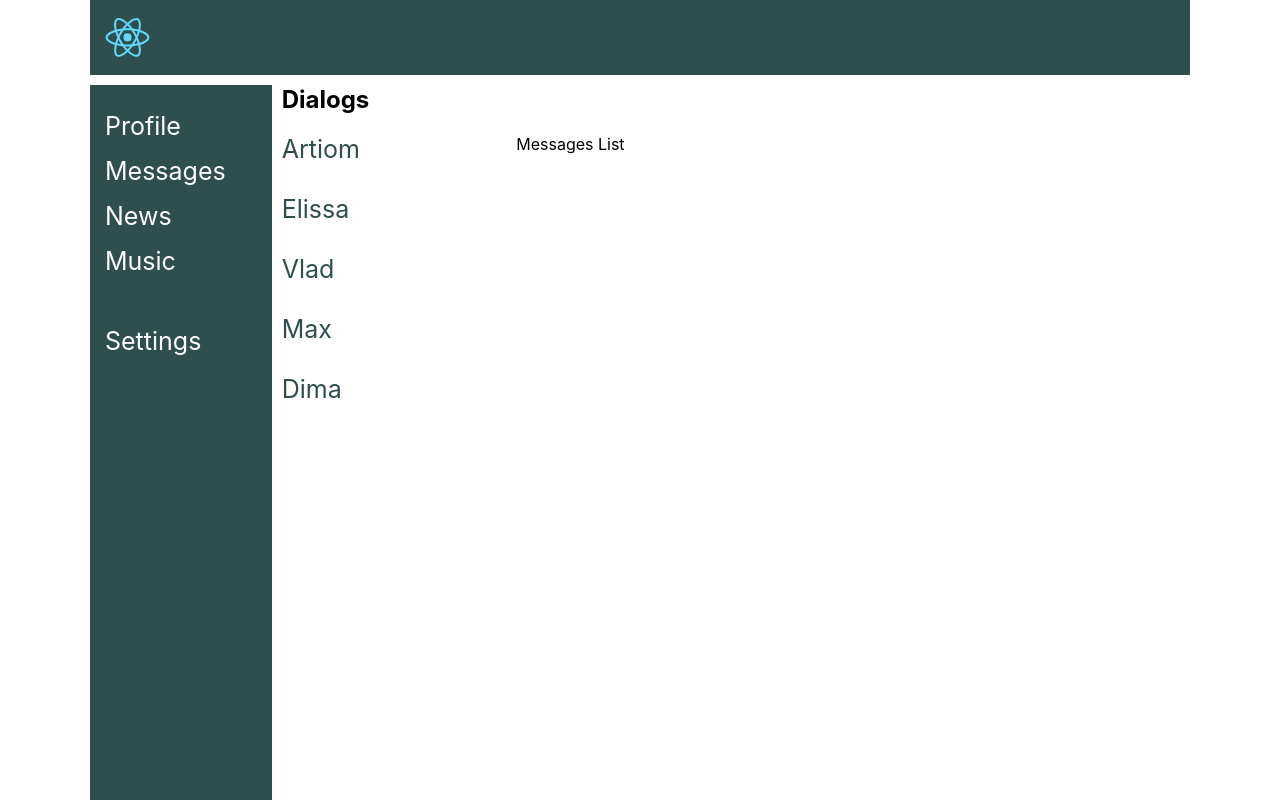
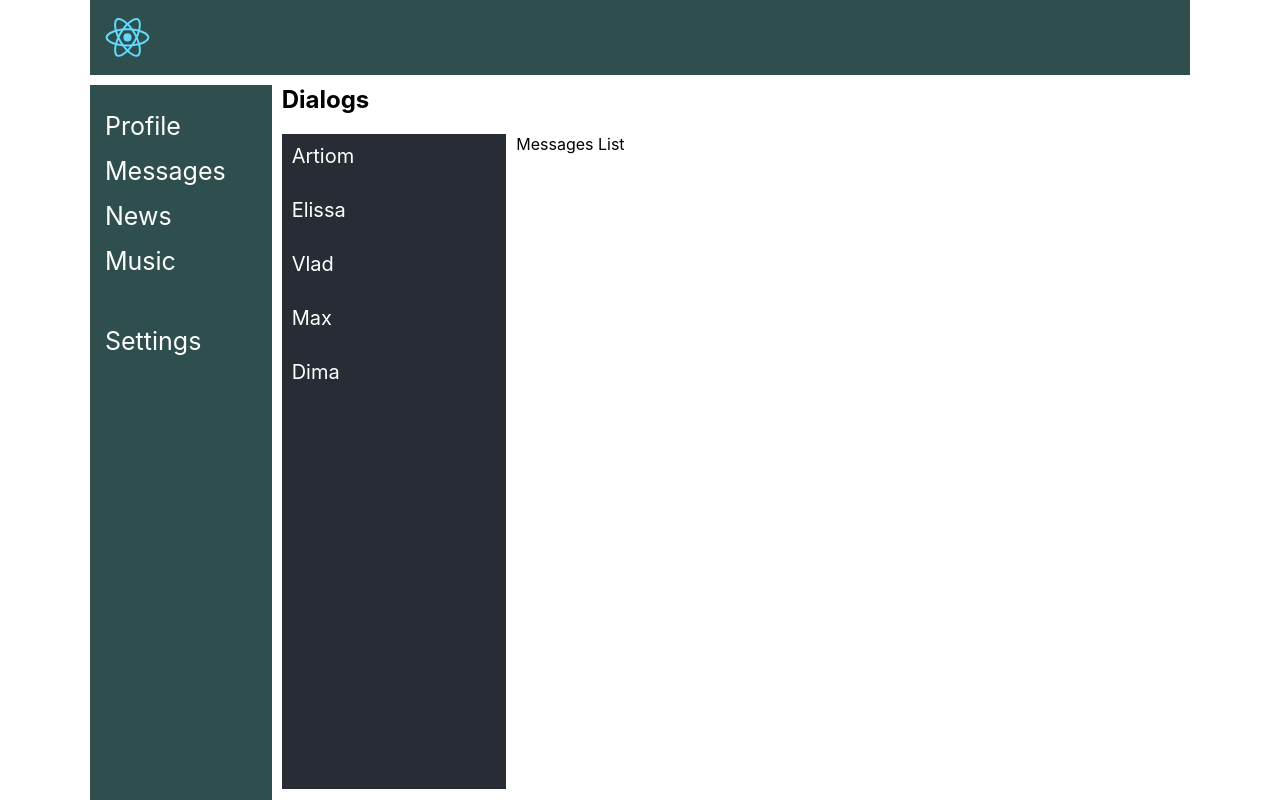
Before and after one commit to FillArt/social-network, a React (Create React App) app: page /dialogs in a window 1280 px wide. Built offline with nearby package versions, Linux system fonts and the light colour scheme.

Commit message:
style: minor fix

```diff
--- a/src/components/Dialogs/UserList.tsx
+++ b/src/components/Dialogs/UserList.tsx
@@ -24,8 +24,11 @@ export const UserList = () => {
 };
 
 const List = styled.ul`
-    padding: 0;
+    padding: 10px;
+    box-sizing: border-box;
     margin: 0;
+    min-height: calc(100vh - 145px);
+    background: #282c34;
 
     li {
         list-style: none;
@@ -37,7 +40,7 @@ const List = styled.ul`
 
     a {
         text-decoration: none;
-        font-size: 25px;
-        color: darkslategrey;
+        font-size: 20px;
+        color: white;
     }
 `
```
